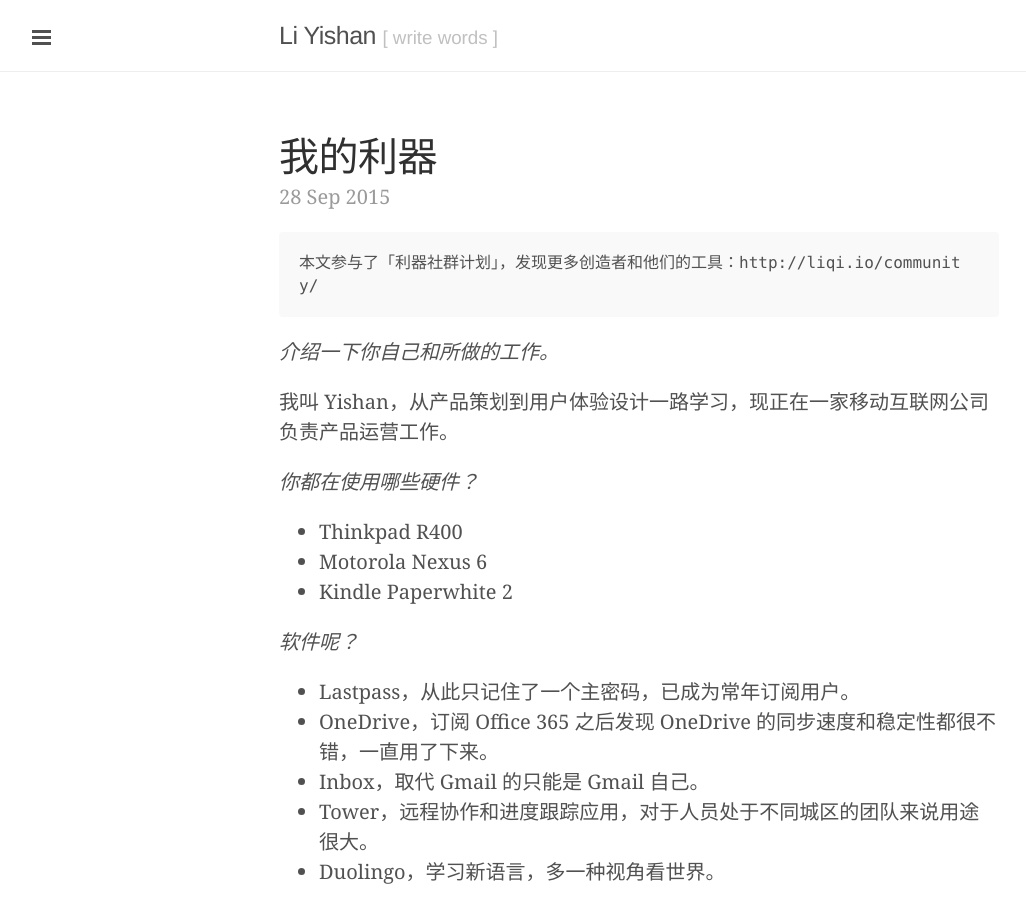
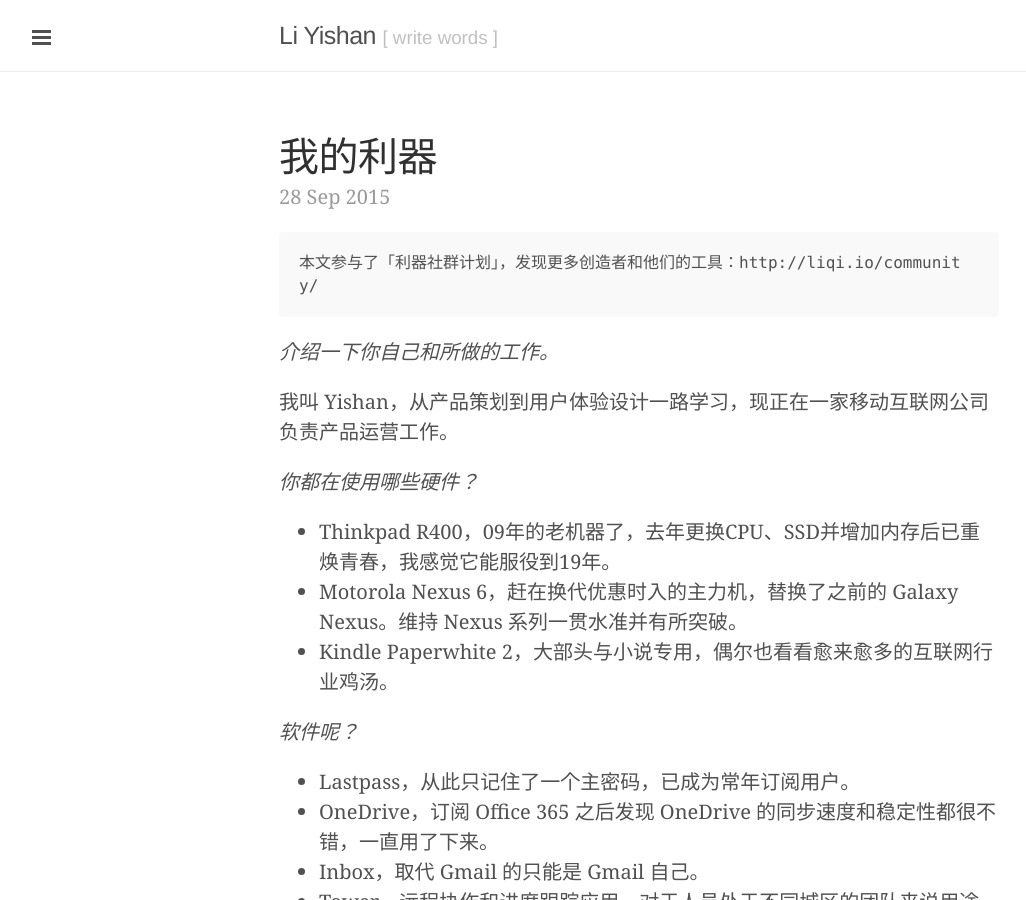
Before and after one commit to yishan/lysh, a Jekyll site: the page built from _posts/2015-09-28-liqi.md, in a window 1280 px wide and 900 px high. Shown: the whole window, without its empty margins (1-1027 px from the left). Built offline with Jekyll 4.4.1, drawn with Linux system fonts in a browser that asks for light colours; Markdown is read by kramdown in place of the engine named in the settings; comment, search, counter and statistics services are not loaded.

Commit message:
增加新文章内容

```diff
--- a/_posts/2015-09-28-liqi.md
+++ b/_posts/2015-09-28-liqi.md
@@ -13,9 +13,9 @@
 
 _你都在使用哪些硬件？_
 
-- Thinkpad R400
-- Motorola Nexus 6
-- Kindle Paperwhite 2
+- Thinkpad R400，09年的老机器了，去年更换CPU、SSD并增加内存后已重焕青春，我感觉它能服役到19年。
+- Motorola Nexus 6，赶在换代优惠时入的主力机，替换了之前的 Galaxy Nexus。维持 Nexus 系列一贯水准并有所突破。
+- Kindle Paperwhite 2，大部头与小说专用，偶尔也看看愈来愈多的互联网行业鸡汤。
 
 
 _软件呢？_
```
